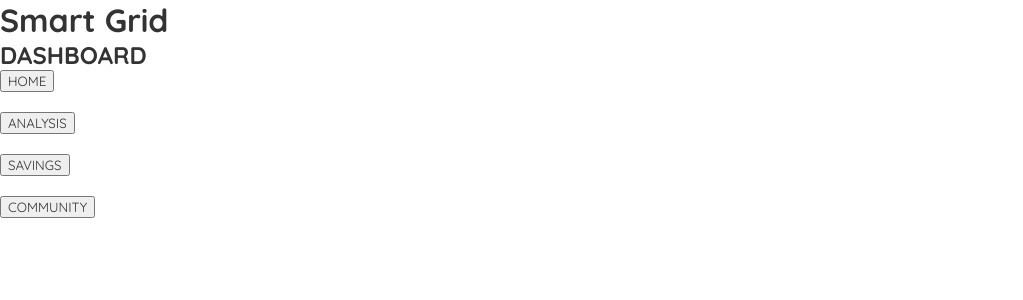
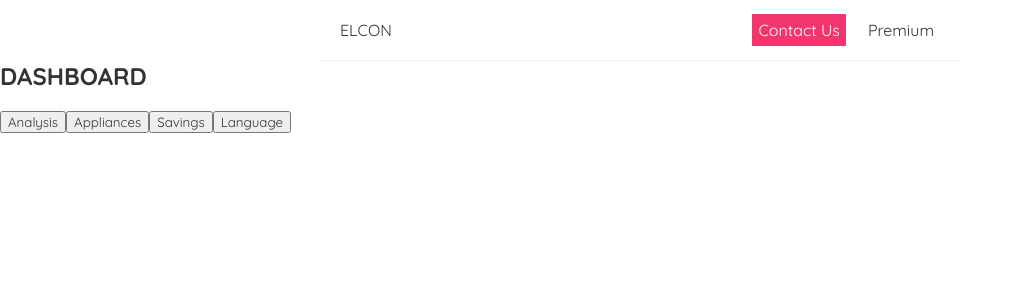
Before and after one commit to apurbashakya/SmartGrid, a React (Create React App) app in the folder SmartGrid/smart-grid/: page / in a window 1280 px wide. Shown: the top 300 px of the page, without its empty margins (0-1023 px from the left). Built offline with nearby package versions, Linux system fonts and the light colour scheme.

Commit message:
Added Buttons and Toggle

```diff
--- a/SmartGrid/smart-grid/src/App.js
+++ b/SmartGrid/smart-grid/src/App.js
@@ -1,14 +1,14 @@
 import logo from './logo.svg';
 import NavigationBar from './NavigationBar';
-import Home from './Home';
+import Home from './components/Home';
 function App() {
   const title = "Smart Grid";
   return (
     <div className="App">
-      <h1>{title}</h1>
+      {/* <h1>{title}</h1> */}
+      <NavigationBar></NavigationBar>
       <div className="App Content">
-        <Home></Home>
-        <h1></h1>
+      <Home></Home>
       </div>
     </div>
   );
--- a/SmartGrid/smart-grid/src/Home.js
+++ /dev/null
@@ -1,26 +0,0 @@
-const Home = () => {
-    const homeClick = () => {
-     console.log("CHARTS" );
-
-    //const homeClick = (chart) => {
-     //   console.log("CHARTS" + chart);
-     //<button onClick={(e) => homeClick('pie', e.target)}>Saved</button>
-    }
-    return (
-        <div className="Home">
-            <h2>DASHBOARD</h2>
-            <button onClick={homeClick}>HOME</button>
-            <br/>
-            <br/>
-            <button onClick={homeClick}>ANALYSIS</button>
-            <br/>
-            <br/>
-            <button onClick={homeClick}>SAVINGS</button>
-            <br/>
-            <br/>
-            <button onClick={homeClick}>COMMUNITY</button>
-        </div>
-    );
-}
-
-export default Home;
--- a/SmartGrid/smart-grid/src/NavigationBar.js
+++ b/SmartGrid/smart-grid/src/NavigationBar.js
@@ -1,7 +1,7 @@
 const NavigationBar = () => {
     return (
         <nav className="NavigationBar">
-            <h1>ELCON</h1>
+            ELCON
             <div className="links">
                 <a href="/" style={{
                     color:"white",
--- /dev/null
+++ b/SmartGrid/smart-grid/src/components/Analysis.js
@@ -0,0 +1,16 @@
+const Analysis = () =>{
+    return(
+        <div>
+            <figure>
+                <img src={require('../output.png')} />
+                <figcaption>Chart</figcaption>
+            </figure>
+            <figure>
+                <img src={require('../output.png')} />
+                <figcaption>Chart</figcaption>
+            </figure>
+        </div>
+    );
+}
+
+export default Analysis;
--- /dev/null
+++ b/SmartGrid/smart-grid/src/components/Home.js
@@ -0,0 +1,28 @@
+import React, { useState } from "react";
+import Analysis from "./Analysis";
+
+const Home = () => {
+  const homeClick = () => {
+  };
+  const [toggled, setToggled] = useState(false);
+
+  /* Define a function that toggles the visibility of the image */
+  const toggleImage = () => setToggled(!toggled);
+
+  return (
+    <div className="Home">
+      <h2>DASHBOARD</h2>
+
+      <br />
+      <div>
+        <button onClick={toggleImage}>Analysis</button>
+        <button>Appliances</button>
+        <button>Savings</button>
+        <button>Language</button>
+      </div>
+      <div>{toggled && <Analysis></Analysis>}</div>
+    </div>
+  );
+};
+
+export default Home;
```
Also changed, not shown: SmartGrid/smart-grid/src/output.png (added).
